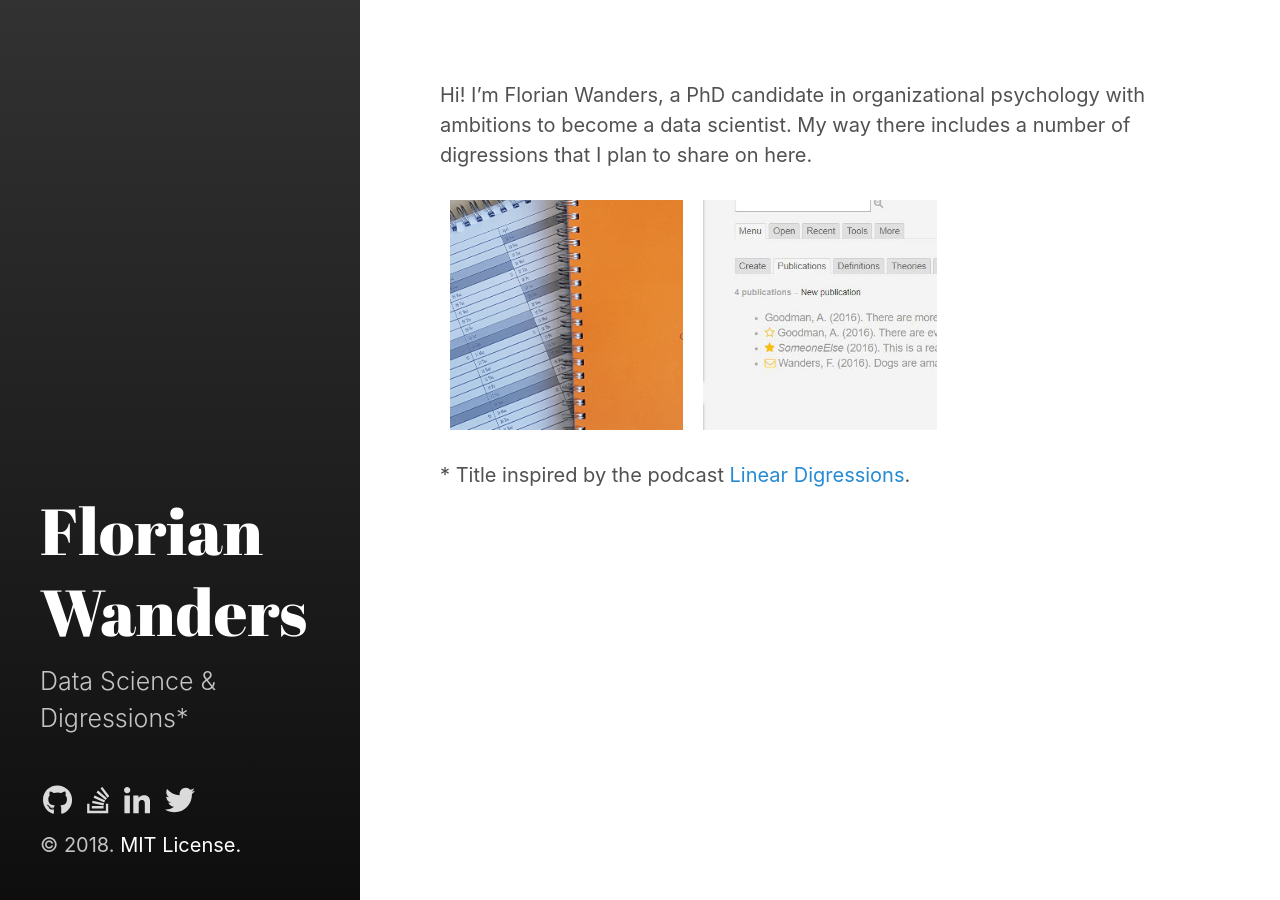
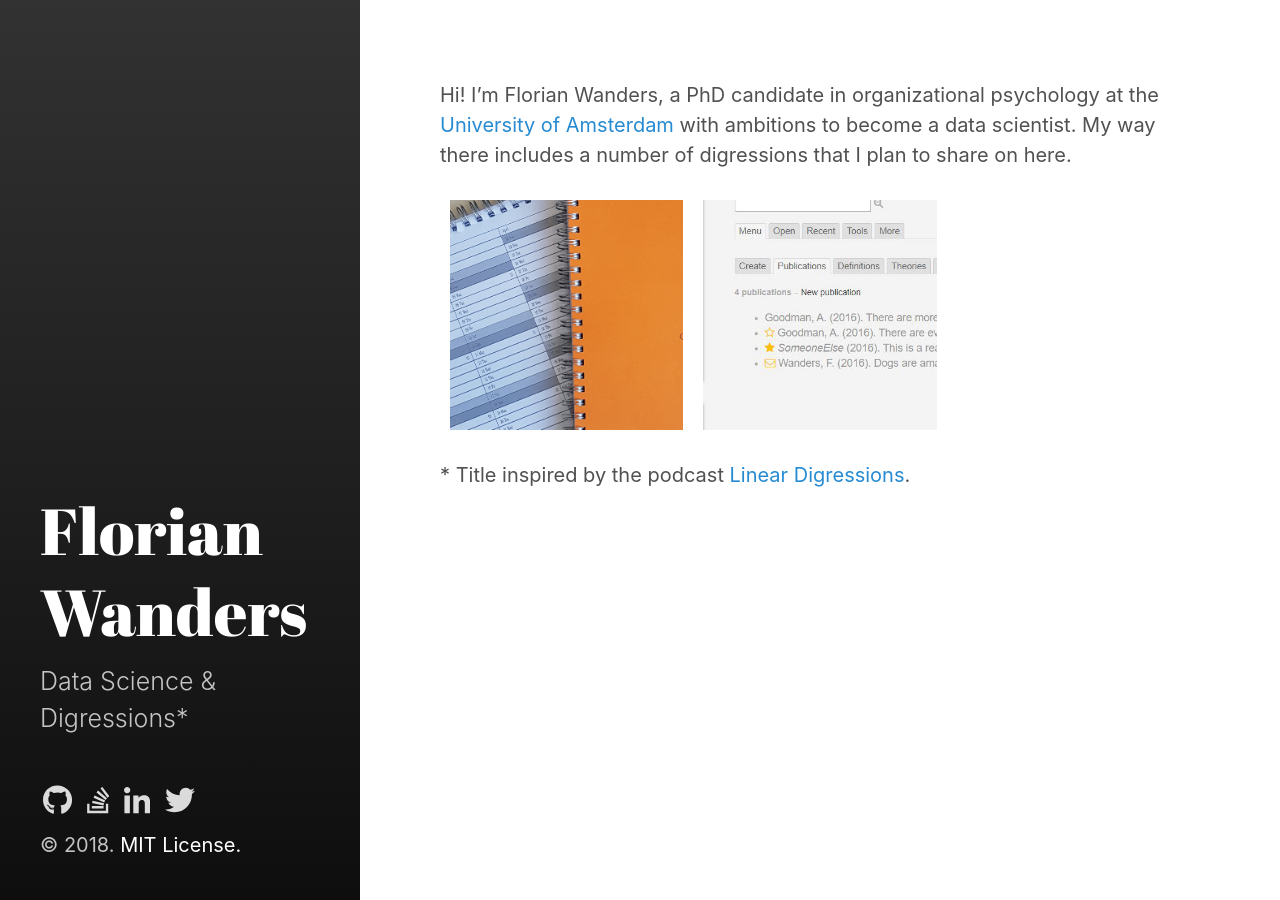
Before and after one commit to stormvirux/florianwanders.github.io, a Jekyll site: the page built from index.md, in a window 1280 px wide. Built offline with Jekyll 4.4.1, drawn with Linux system fonts in a browser that asks for light colours; nearby versions of some CDN libraries.

```diff
--- a/_config.yml
+++ b/_config.yml
@@ -5,7 +5,7 @@ highlighter:      rouge
 # Setup
 title:            Florian Wanders
 tagline:          'Data Science & Digressions'
-description:      'Data Science & Digressions*'
+description:      'Data Science & Digressions&#42;'
 url:              https://florianwanders.github.io
 baseurl:          # the optional subpath of your site, e.g. "/blog"
                   # NB: This applies to all pages in your Jekyll site.
--- a/_includes/head.html
+++ b/_includes/head.html
@@ -2,12 +2,6 @@
   <link href="http://gmpg.org/xfn/11" rel="profile" />
   <meta http-equiv="X-UA-Compatible" content="IE=edge" />
   <meta http-equiv="content-type" content="text/html; charset=utf-8" />
-
-  <!-- Enable fontawesome -->
-  <link rel="stylesheet" href="https://use.fontawesome.com/releases/v5.0.13/css/solid.css" integrity="sha384-Rw5qeepMFvJVEZdSo1nDQD5B6wX0m7c5Z/pLNvjkB14W6Yki1hKbSEQaX9ffUbWe" crossorigin="anonymous">
-<link rel="stylesheet" href="https://use.fontawesome.com/releases/v5.0.13/css/regular.css" integrity="sha384-EWu6DiBz01XlR6XGsVuabDMbDN6RT8cwNoY+3tIH+6pUCfaNldJYJQfQlbEIWLyA" crossorigin="anonymous">
-<link rel="stylesheet" href="https://use.fontawesome.com/releases/v5.0.13/css/brands.css" integrity="sha384-VGCZwiSnlHXYDojsRqeMn3IVvdzTx5JEuHgqZ3bYLCLUBV8rvihHApoA1Aso2TZA" crossorigin="anonymous">
-<link rel="stylesheet" href="https://use.fontawesome.com/releases/v5.0.13/css/fontawesome.css" integrity="sha384-GVa9GOgVQgOk+TNYXu7S/InPTfSDTtBalSgkgqQ7sCik56N9ztlkoTr2f/T44oKV" crossorigin="anonymous">
 
   <!-- Enable responsiveness on mobile devices-->
   <meta name="viewport" content="width=device-width, initial-scale=1.0, maximum-scale=1" />
--- a/_includes/sidebar-icon-links.html
+++ b/_includes/sidebar-icon-links.html
@@ -1,28 +1,24 @@
 <nav id="sidebar-icon-links">
 
-    <a id="github-link"
-       class="icon" title="Github Project" aria-label="Github Project"
+    <a class="icon" title="Github Project" aria-label="Github Project"
        href="{{ site.github.repo }}">
       {% include svg/github.svg %}
     </a>
 
 
-	<a id="github-link"
-       class="icon" title="StackOverflow;" aria-label="StackOverflow"
+	<a class="icon" title="StackOverflow;" aria-label="StackOverflow"
        href="http://stackoverflow.com/users/4798582/flo">
       {% include svg/stack-overflow.svg %}
     </a>
 
 
-	<a id="github-link"
-       class="icon" title="LinkedIn&nbsp;" aria-label="LinkedIn"
+	<a class="icon" title="LinkedIn&nbsp;" aria-label="LinkedIn"
        href="https://nl.linkedin.com/in/florianwanders">
       {% include svg/linkedin-in.svg %}
     </a>
 
 
-	<a id="github-link"
-       class="icon" title="Twitter&nbsp;" aria-label="Twitter"
+	<a class="icon" title="Twitter&nbsp;" aria-label="Twitter"
        href="https://twitter.com/florianwanders">
       {% include svg/twitter.svg %}
     </a>
--- a/index.md
+++ b/index.md
@@ -4,7 +4,7 @@ title: Home
 ---
 
 
-Hi! I'm Florian Wanders, a PhD candidate in organizational psychology with ambitions to become a data scientist. My way there includes a number of digressions that I plan to share on here.
+Hi! I'm Florian Wanders, a PhD candidate in organizational psychology at the <a title="University Profile" href="http://www.uva.nl/profiel/w/a/f.wanders/f.wanders.html">University of Amsterdam</a> with ambitions to become a data scientist. My way there includes a number of digressions that I plan to share on here.
 
 
 {% include portfolio.html %}
```
Also changed, not shown: README.md (added).
